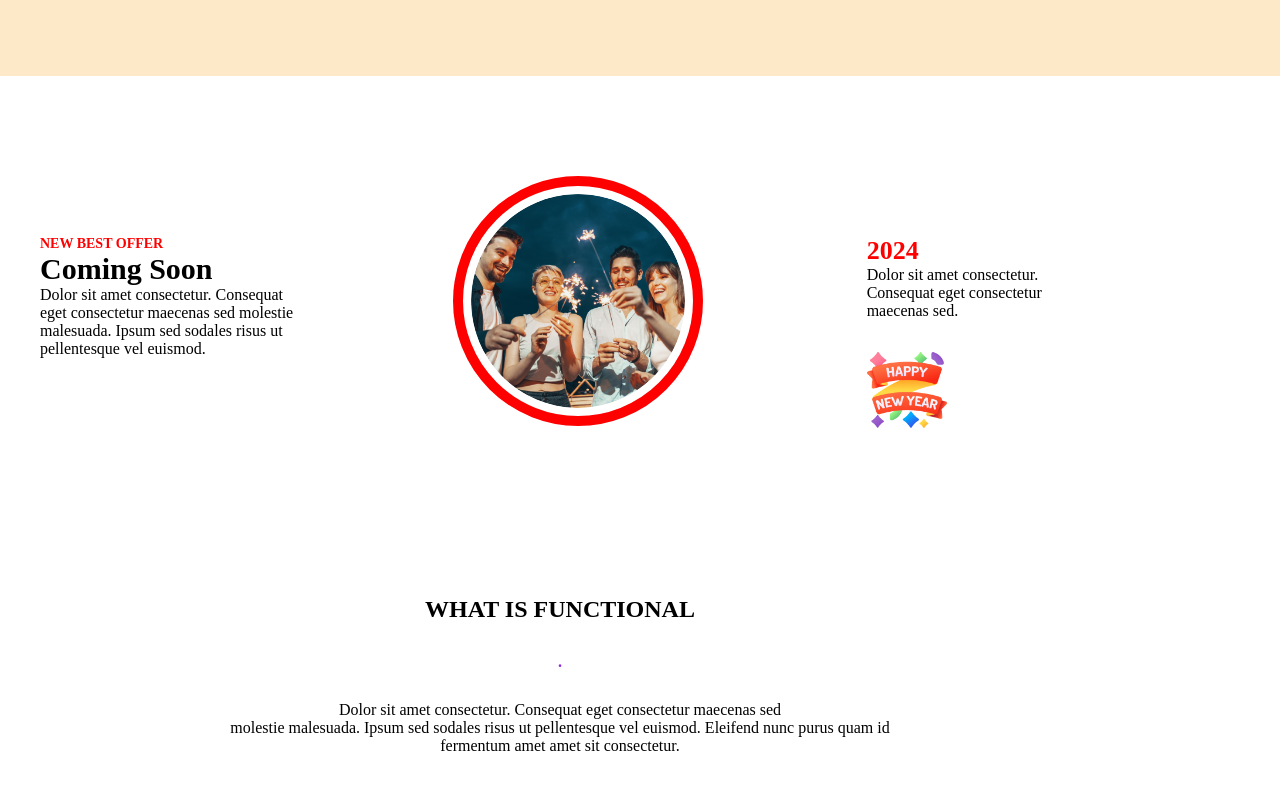
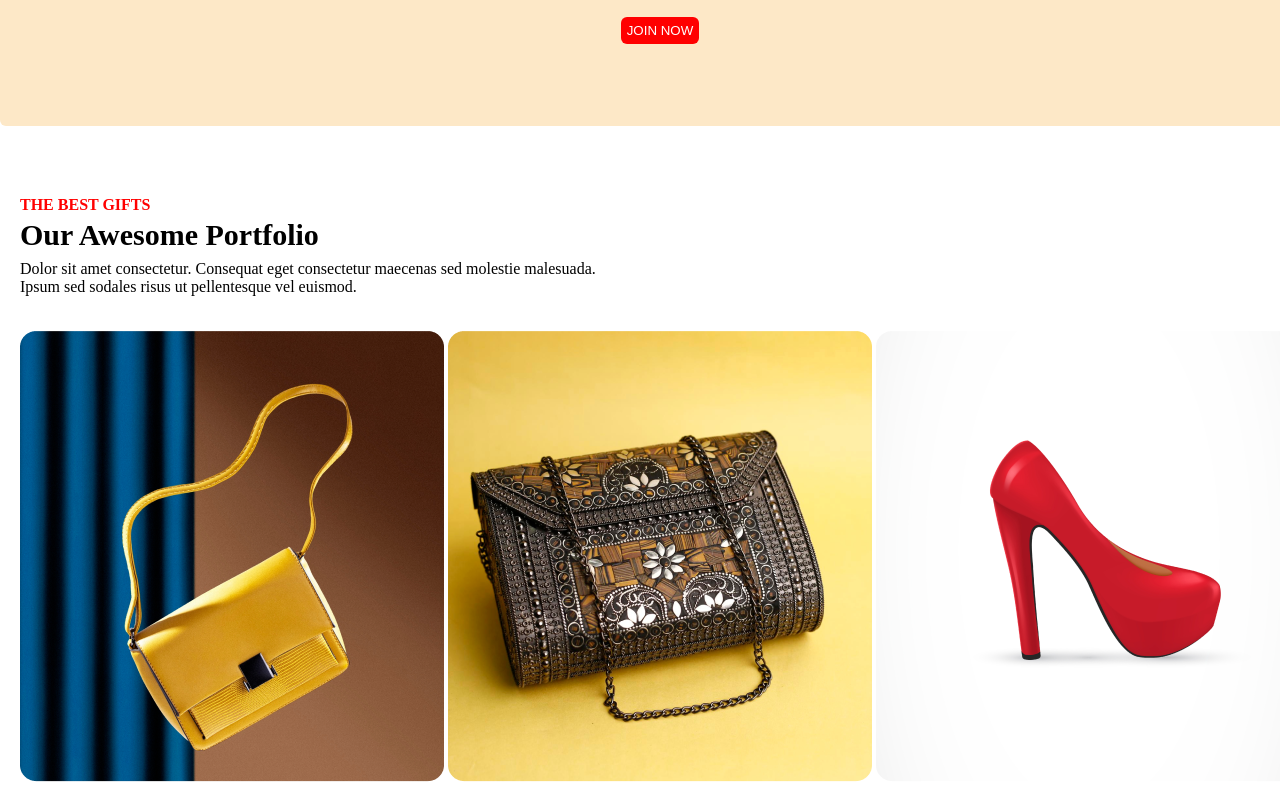
Before and after one commit to hossenali2200/happy-new-year-offer, a plain HTML site: page index.html in a window 1280 px wide. Shown: the part 2260-3060 px from the top of the page. Drawn offline with Linux system fonts and the light colour scheme.

Commit message:
gift section

```diff
--- a/index.html
+++ b/index.html
@@ -42,6 +42,24 @@
         <h2><span>Time:</span> Evening 7.30 pm to 12.30 am</h2>
 
         <button>JOIN NOW</button>
+      </section>
+
+      <section class="gift">
+        <div>
+            <h3>THE BEST GIFTS</h3>
+            <h2>Our Awesome Portfolio</h2>
+            <p>Dolor sit amet consectetur. Consequat eget consectetur maecenas sed molestie malesuada. <br> Ipsum sed sodales risus ut pellentesque vel euismod. </p>
+        </div>
+        <div class="photo-1">
+            <img src="./images/Rectangle 3.png" alt="">
+            <img src="./images/Rectangle 4.png" alt="">
+            <img src="./images/Rectangle 5.png" alt="">
+        </div>
+        <div class="photo-1">
+            <img src="./images/Rectangle 6.png" alt="">
+            <img src="./images/Rectangle 7.png" alt="">
+            <img src="./images/Rectangle 8.png" alt="">
+        </div>
       </section>
 
       <section class="best">
@@ -96,6 +114,8 @@
           </div>
         </div>
       </section>
+
+
     </main>
   </body>
 </html>
--- a/style.css
+++ b/style.css
@@ -65,6 +65,7 @@
     margin: 0 auto;
     display: flex;
     background-image: url('./images/Vectorrr.png');
+    margin-bottom: 50px;
 }
 
 .party-content{
@@ -107,6 +108,8 @@
     padding: 80px;
     text-align: center;
     background-color: rgb(253, 232, 199);
+    border-radius: 6px;
+    margin-bottom: 50px;
 
 }
 span{
@@ -129,7 +132,8 @@ span{
     height: 460px;
     margin: 0 auto;
     margin-top: 60px;
-    padding: 40px;
+    padding: 80px 200px;
+
 }
 
 .best div{
@@ -152,6 +156,7 @@ span{
     width: 1020px;
     height: 260px;
     margin: 0 auto;
+
 
 }
 
@@ -179,5 +184,39 @@ span{
     background-image: url("./images/Rectangle\ 2.png");
     background-repeat: no-repeat;
     background-position: bottom;
+    margin-bottom: 50px;
+
+
 
 }
+
+ .gift{
+
+    width: 1320px;
+    height: 1060px;
+    margin: 0 auto;
+    padding: 20px;
+ }
+
+ .gift h3{
+    color: red;
+    font-weight: 400px;
+    font-size: 16px;
+    margin-bottom: 4px;
+ }
+
+ .gift h2{
+
+    font-weight: 600px;
+    font-size: 30px;
+    margin-bottom: 8px;
+ }
+ .gift p{
+
+
+    margin-bottom: 35px;
+ }
+
+ .photo-1{
+    margin-bottom: 20px;
+ }
```
